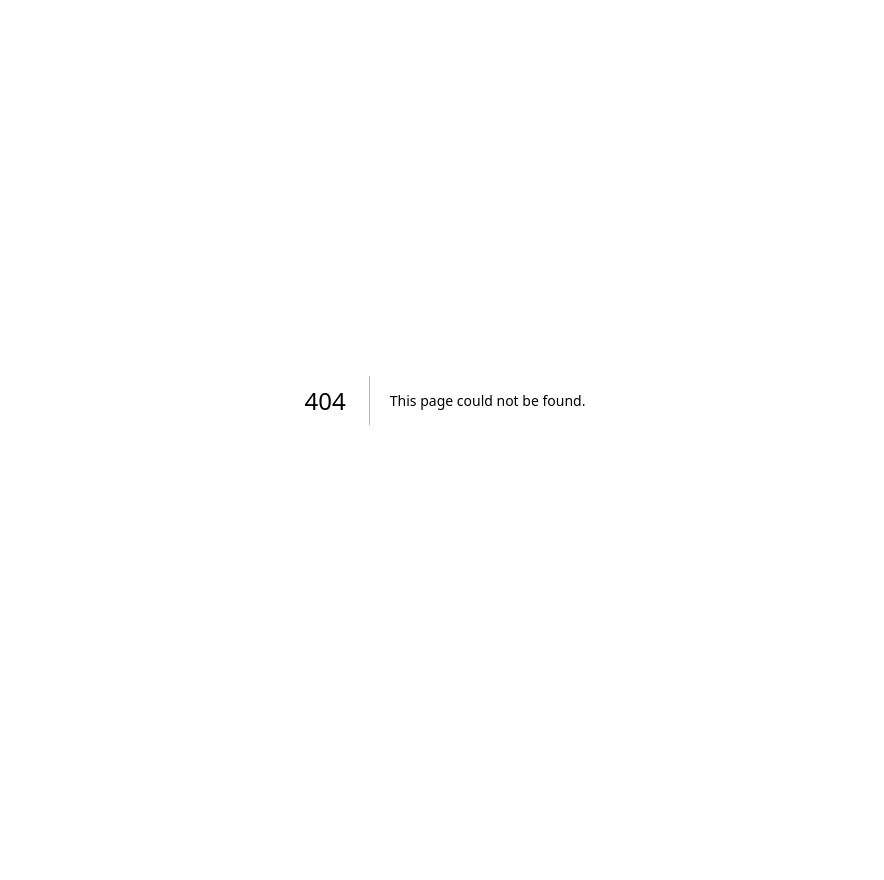
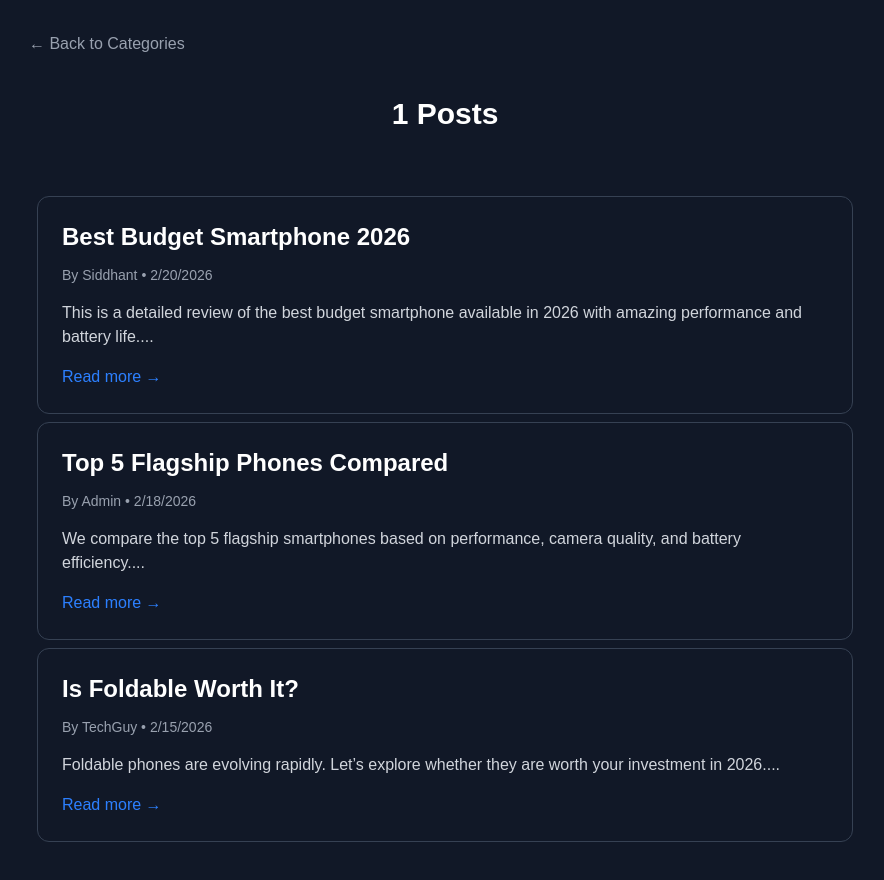
Before and after one commit to CoolSidOfficial/FORUMS, a Next.js app: page /posts/1 in a window 1280 px wide. Before the commit this address had no page. Shown: the whole page, without its empty margins (195-1079 px from the left). Before the commit the page ends 800 px from the top, so only its background shows below. Built offline with nearby package versions, Linux system fonts and the light colour scheme.

Commit message:
added a post category

```diff
--- /dev/null
+++ b/src/app/posts/[category]/page.js
@@ -0,0 +1,90 @@
+import Link from "next/link";
+// Dummy Data
+const samplePosts = [
+  {
+    _id: "1",
+    title: "Best Budget Smartphone 2026",
+    author: "Siddhant",
+    createdAt: "2026-02-20",
+    content:
+      "This is a detailed review of the best budget smartphone available in 2026 with amazing performance and battery life.",
+  },
+  {
+    _id: "2",
+    title: "Top 5 Flagship Phones Compared",
+    author: "Admin",
+    createdAt: "2026-02-18",
+    content:
+      "We compare the top 5 flagship smartphones based on performance, camera quality, and battery efficiency.",
+  },
+  {
+    _id: "3",
+    title: "Is Foldable Worth It?",
+    author: "TechGuy",
+    createdAt: "2026-02-15",
+    content:
+      "Foldable phones are evolving rapidly. Let’s explore whether they are worth your investment in 2026.",
+  },
+];
+
+export default function PostsByCategory({ params }) {
+  return (
+    <div className="max-w-4xl mx-auto p-8">
+
+
+      {/* Top Navigation */}
+      <div className="flex justify-between items-center mb-10">
+
+        {/* Left Side - Back Button */}
+        <Link
+          href="/tabs/categories"
+          className="text-gray-400 hover:text-white transition"
+        >
+          ← Back to Categories
+        </Link>
+
+        {/* Right Side - Create Button */}
+       <div className="flex justify-end mb-6">
+
+</div>
+      </div>
+
+      {/* Page Title */}
+      <h1 className="text-3xl font-bold text-center capitalize mb-12">
+        {params.category} Posts
+      </h1>
+
+      {/* Posts Column */}
+      <div className="flex flex-col p-2  ">   {/* 🔥 increased spacing */}
+
+        {samplePosts.map((post) => (
+          <div
+            key={post._id}
+            className="border mt-2 border-gray-700 rounded-xl p-6 hover:shadow-lg transition"
+          >
+            <h2 className="text-2xl font-semibold mb-3">
+              {post.title}
+            </h2>
+
+            <p className="text-gray-400 text-sm mb-4">
+              By {post.author} •{" "}
+              {new Date(post.createdAt).toLocaleDateString()}
+            </p>
+
+            <p className="text-gray-300 mb-4">
+              {post.content.slice(0, 140)}...
+            </p>
+
+            <Link
+              href={`/posts/view/${post._id}`}
+              className="text-blue-500 hover:text-blue-400 transition"
+            >
+              Read more →
+            </Link>
+          </div>
+        ))}
+
+      </div>
+    </div>
+  );
+}
--- /dev/null
+++ b/src/app/tabs/categories/[category]/page.jsx
@@ -0,0 +1,24 @@
+export default async function CategoryPage({ params }) {
+  const { category } = params;
+
+  const res = await fetch(
+    `http://localhost:5000/api/posts/category/${category}`,
+    { cache: "no-store" }
+  );
+
+  const posts = await res.json();
+
+  return (
+    <div>
+      <h1>{category} Posts</h1>
+
+      {posts.map(post => (
+        <div key={post._id}>
+          <a href={`/post/${post._id}`}>
+            <h2>{post.title}</h2>
+          </a>
+        </div>
+      ))}
+    </div>
+  );
+}
```
